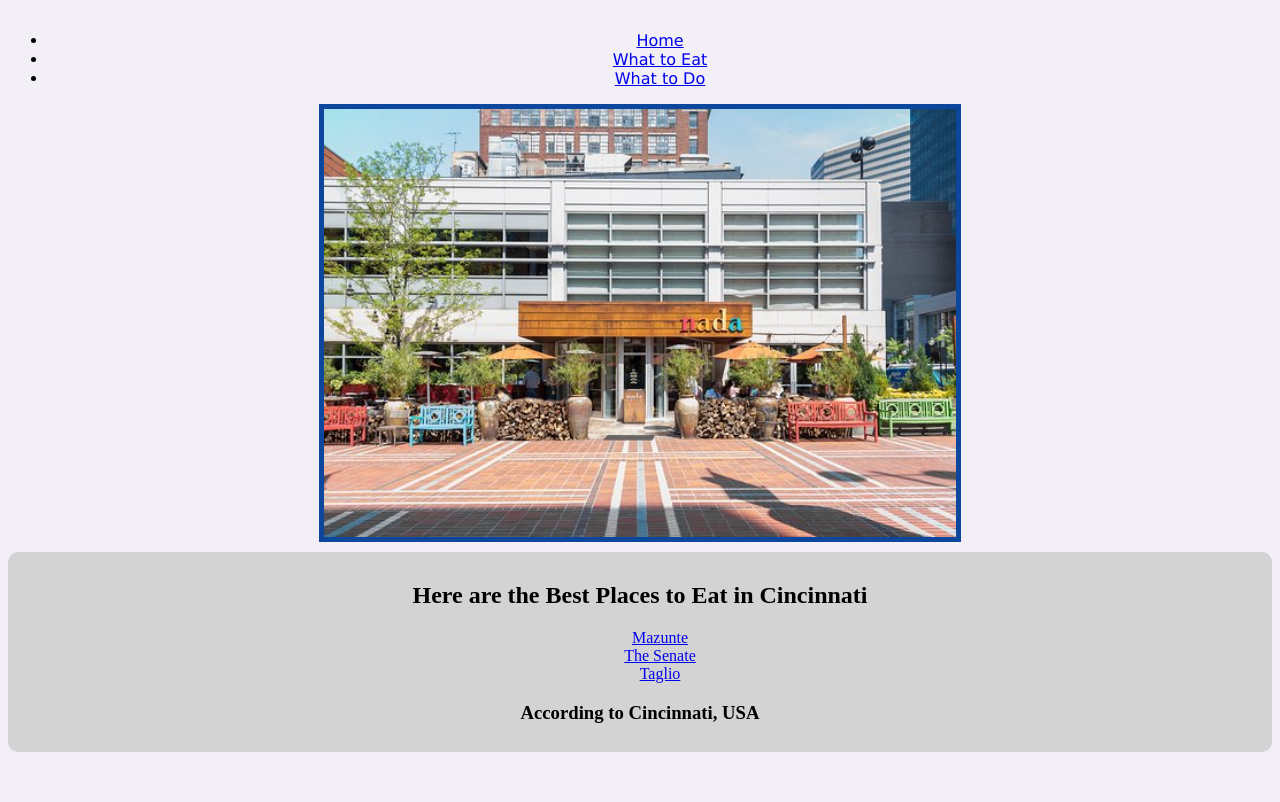
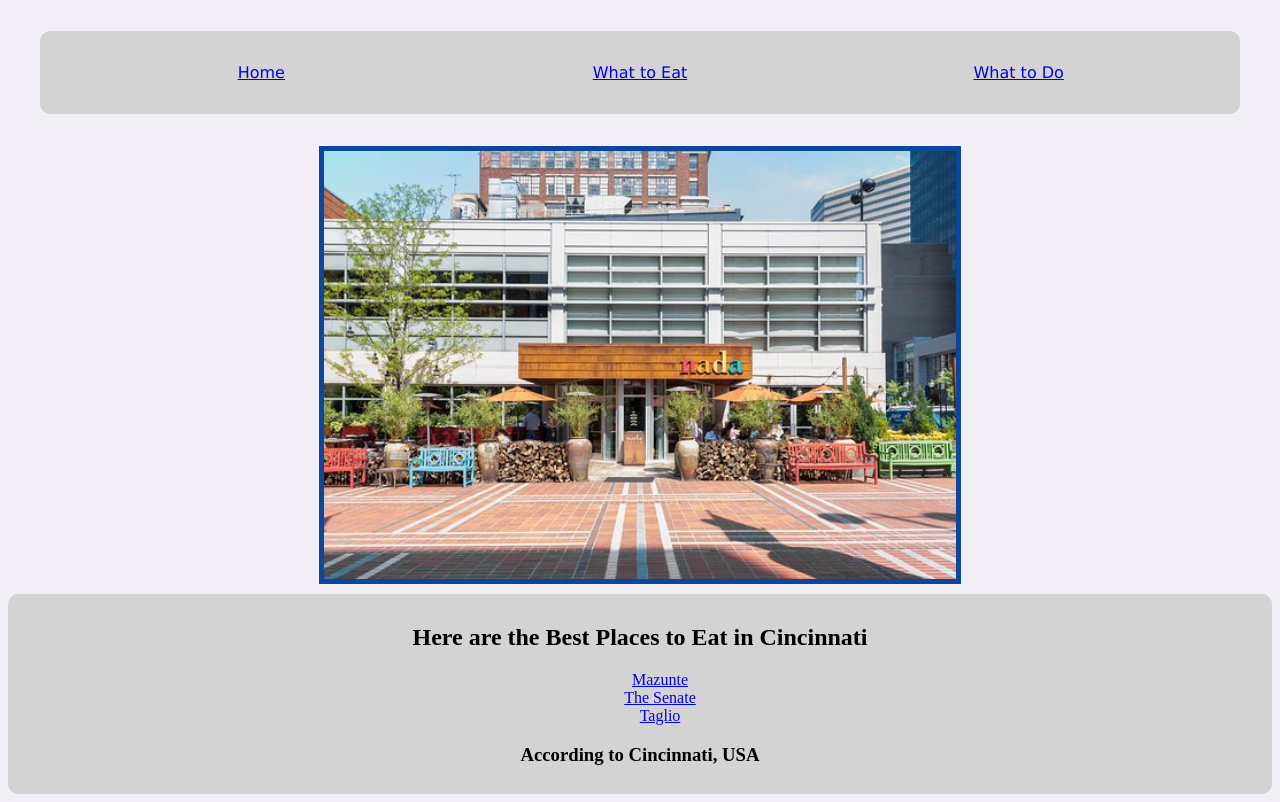
Before and after one commit to ETBD-Miami/yarnetskyims222-road-trip-project-harri538-1, a plain HTML site: page eat.html in a window 1280 px wide. Shown: the part 101-903 px from the top of the page. Before the commit the page ends 861 px from the top, so only its background shows below. Drawn offline with Linux system fonts and the light colour scheme.

Commit message:
copy and paste

```diff
--- a/stylesdo.css
+++ b/stylesdo.css
@@ -1,5 +1,15 @@
 body {
     background: #F2F0F6;
+}
+
+nav ul{
+    display: flex;
+    flex-direction: row;
+    background-color: lightgrey;
+    border-radius: 10px;
+    list-style-type: none;
+    padding: 2em;
+    margin: 2em;
 }
 
 h1 {
@@ -18,6 +28,36 @@ h1 {
 nav {
     text-align: center;
     font-family: Verdana, Geneva, Tahoma, sans-serif;
+}
+
+nav ul {
+    display: flex;
+    flex-direction: row;
+}
+
+nav ul li {
+    width: 50%;
+}
+
+nav ul li a:hover {
+    background-color: #7DCEDE;
+    padding: 1em;
+  }
+
+  p a:hover {
+    background-color: #7DCEDE;
+    padding: 1em;
+  }
+
+  ol  {
+      display: flex;
+      flex-direction: row;
+  }
+
+  ol li {
+      flex:1;
+      padding: 0px;
+    text-align: left;
 }
 
 ul {
--- a/styleseat.css
+++ b/styleseat.css
@@ -6,6 +6,26 @@ nav {
     text-align: center;
     font-family: Verdana, Geneva, Tahoma, sans-serif;
 }
+
+nav ul{
+    display: flex;
+    flex-direction: row;
+    background-color: lightgrey;
+    border-radius: 10px;
+    list-style-type: none;
+    padding: 2em;
+    margin: 2em;
+}
+
+nav ul li{
+    padding: 0em 2em;
+    width: 50%;
+}
+
+nav ul li a:hover {
+    background-color: #7DCEDE;
+    padding: 1em;
+  }
 
 ol {
     list-style-type: none;
```
